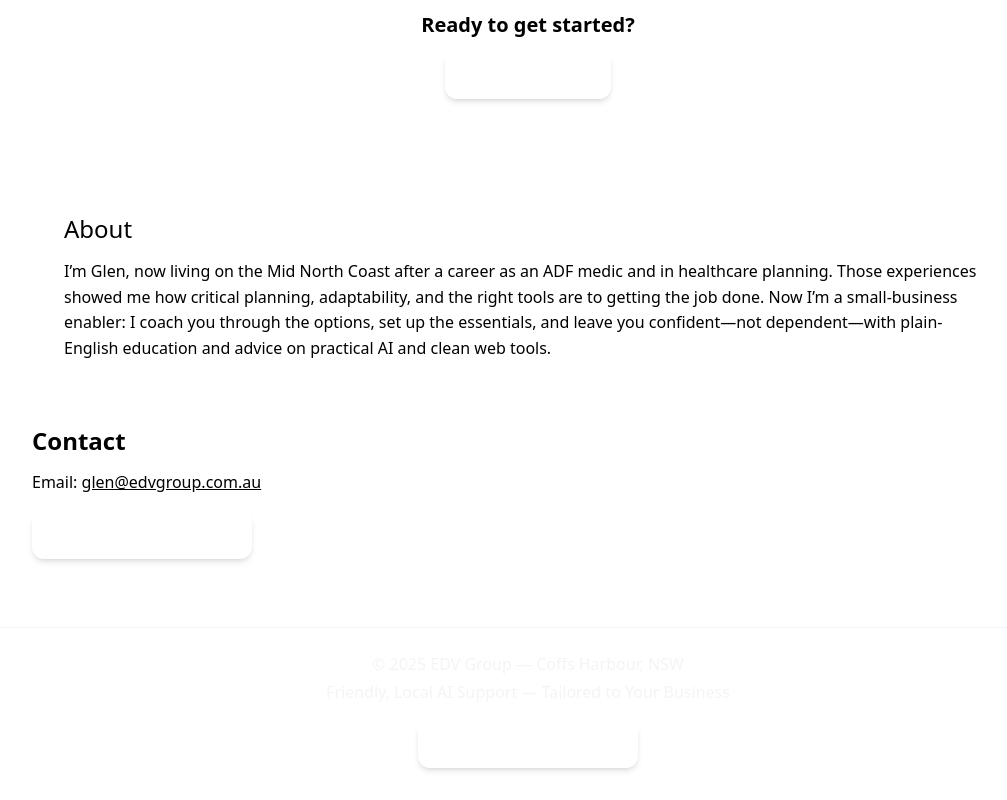
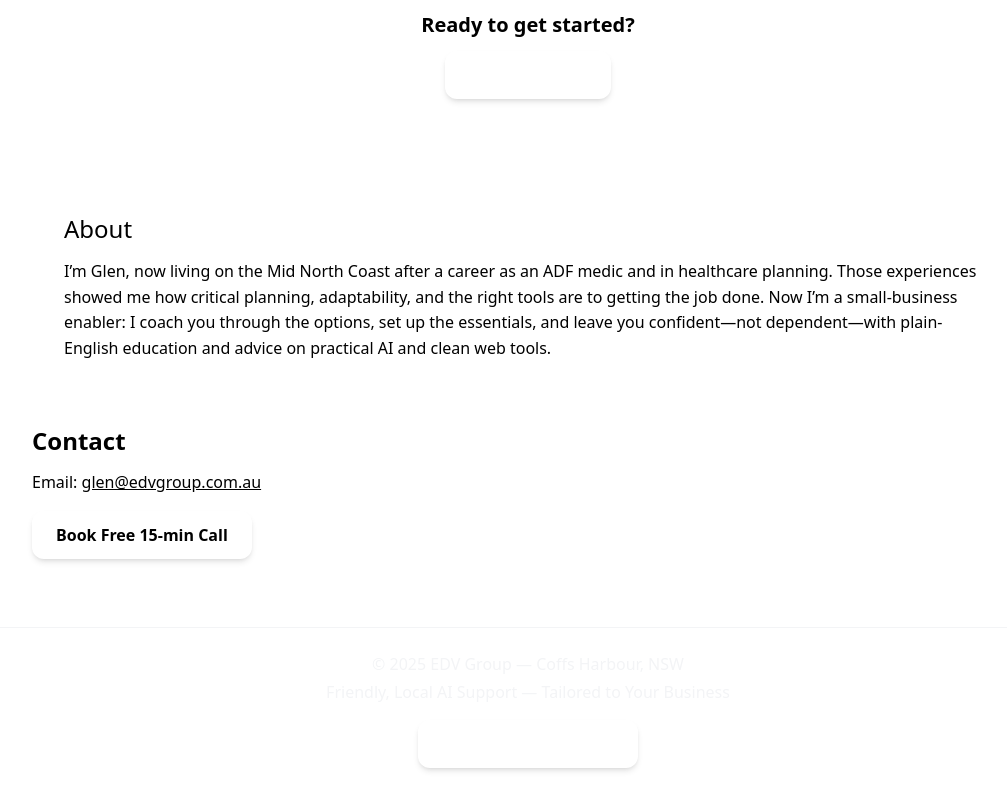
Before and after one commit to Hoppy17/edv-ai-site, a React (Vite) app: page / in a window 1280 px wide. Shown: the part 1162-1962 px from the top of the page, without its empty margins (112-1119 px from the left). Built offline with nearby package versions, Linux system fonts and the light colour scheme.

Commit message:
Minor readability update: CTA and footer font colours adjusted + pyramid layout for hero headline (no other changes).

```diff
--- a/src/components/Contact.tsx
+++ b/src/components/Contact.tsx
@@ -9,7 +9,7 @@ export default function Contact() {
         href="https://calendly.com/glen-edvgroup/discovery-call"
         target="_blank"
         rel="noopener noreferrer"
-        className="inline-block bg-brand-primary hover:bg-brand-dark text-white px-6 py-3 rounded-xl shadow-md transition font-semibold"
+        className="inline-block bg-brand-primary hover:bg-brand-dark text-black px-6 py-3 rounded-xl shadow-md transition font-semibold"
         aria-label="Book a free 15-minute AI chat with Glen"
       >
         Book Free 15-min Call
```
